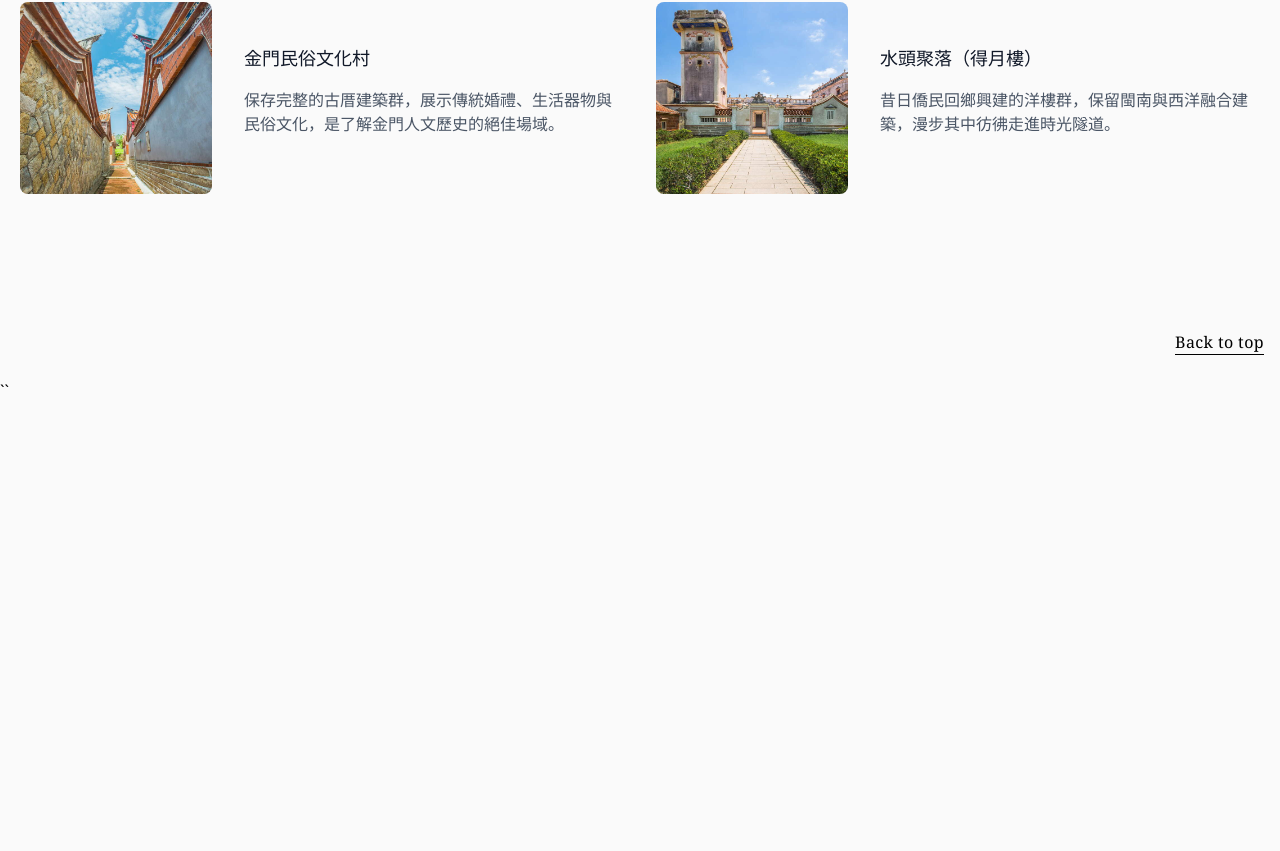
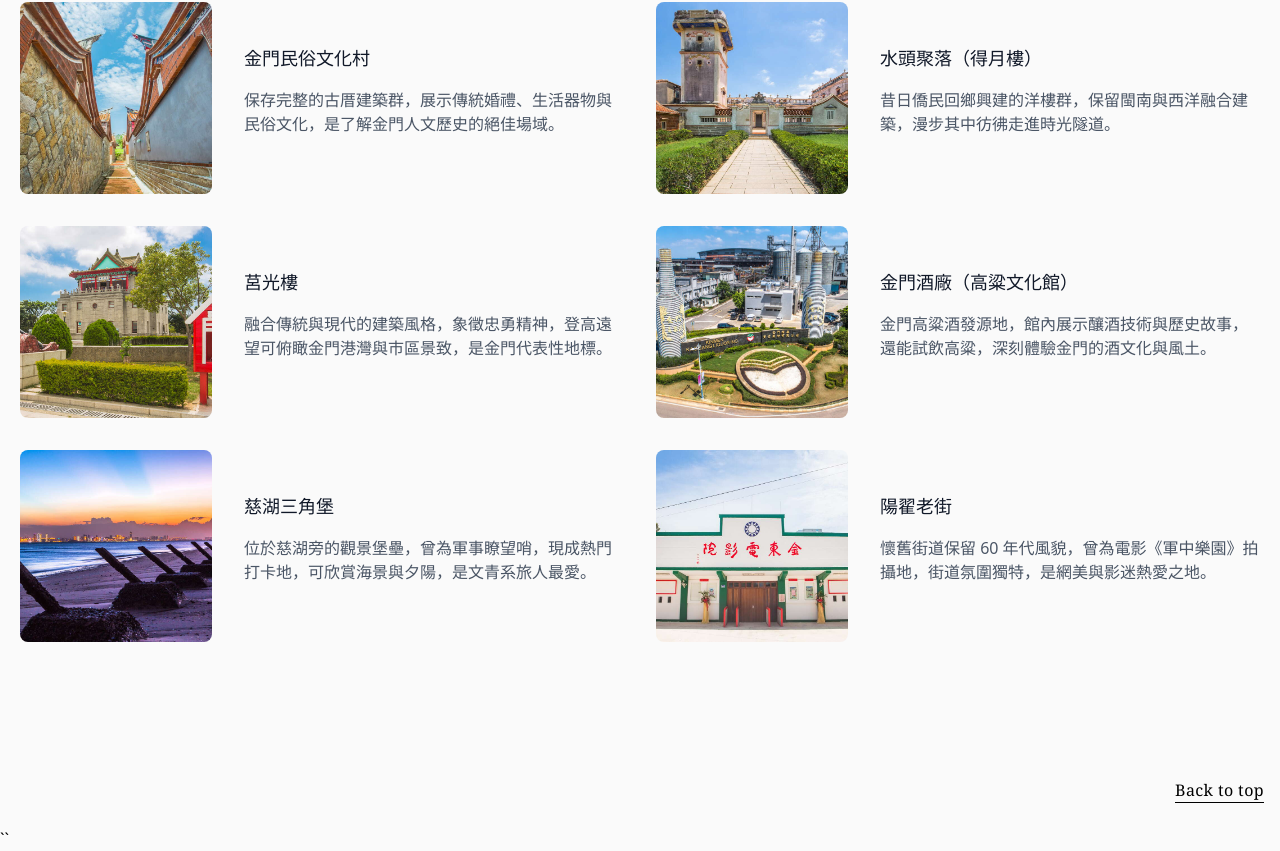
Before and after one commit to Alyson-Hsieh/Ludao-Hotel, a Vue app: page /sights in a window 1280 px wide. Shown: the part 1019-1870 px from the top of the page. Before the commit the page ends 1422 px from the top, so only its background shows below. Built offline with nearby package versions, Linux system fonts and the light colour scheme.

Commit message:
fix:怪東東

```diff
--- a/package.json
+++ b/package.json
@@ -21,6 +21,7 @@
     "@vitejs/plugin-vue": "^5.2.3",
     "eslint": "^9.22.0",
     "eslint-plugin-vue": "~10.0.0",
+    "gh-pages": "^6.3.0",
     "globals": "^16.0.0",
     "vite": "^6.2.4",
     "vite-plugin-vue-devtools": "^7.7.2"
--- a/src/views/Contact.vue
+++ b/src/views/Contact.vue
@@ -3,10 +3,15 @@ import Footer from "@/components/Footer.vue";
 </script>
 
 <template>
+    <div class="flex flex-col text-center w-full mt-20 mb-8">
+    <h1 class="text-3xl font-medium title-font  text-gray-900 tracking-widest font-serif">
+      聯絡我們
+    </h1>
+  </div>
   <section class="text-gray-600 body-font relative">
-    <div class="container px-5 py-24 mx-auto">
+    <div class="container px-5 pb-24 mx-auto">
       <div class="flex flex-col text-center w-full mb-12">
-        <h1 class="sm:text-3xl text-2xl font-medium title-font mb-4 text-gray-900">聯絡我們</h1>
+        <!-- <h1 class="sm:text-3xl text-2xl font-medium title-font mb-4 text-gray-900">聯絡我們</h1> -->
         <p class="lg:w-2/3 mx-auto leading-relaxed text-base">
           請留下您的寶貴意見，您的回饋是我們前進的動力。
         </p>
--- a/src/views/RoomInfo.vue
+++ b/src/views/RoomInfo.vue
@@ -9,8 +9,13 @@ import r4 from "@/assets/images/r4.jpg";
 </script>
 
 <template>
+      <div class="flex flex-col text-center w-full my-20 ">
+    <h1 class="text-3xl font-medium title-font  text-gray-900 tracking-widest font-serif">
+      客房介紹
+    </h1>
+  </div>
   <section class="text-gray-600 body-font">
-  <div class="container px-5 py-24 mx-auto">
+  <div class="container px-5 pb-24 mx-auto">
     <div class="flex flex-wrap justify-center -mx-4 -mb-10 text-center">
       <div class="sm:w-1/2 mb-10 px-4">
         <div class="rounded-lg h-64 overflow-hidden">
--- a/src/views/Sights.vue
+++ b/src/views/Sights.vue
@@ -13,9 +13,9 @@ import s4 from "@/assets/images/慈湖.jpg";
 <template>
   <section class="text-gray-600 body-font">
     <div class="container px-5 py-24 mx-auto">
-      <div class="flex flex-col text-center w-full mb-20">
-        <h1 class="text-3xl font-medium title-font mb-4 text-gray-900 tracking-widest">周邊景點</h1>
-        <p class="lg:w-2/3 mx-auto leading-relaxed text-2xl">
+      <div class="flex flex-col text-center w-full mb-20 ">
+        <h1 class="text-3xl font-medium title-font mb-4 text-gray-900 tracking-widest font-serif">周邊景點</h1>
+        <p class="lg:w-2/3 mx-auto leading-relaxed text-2xl font-serif">
           探索金門，漫遊閩南建築群的歲月記憶
         </p>
       </div>
@@ -161,6 +161,77 @@ import s4 from "@/assets/images/慈湖.jpg";
             </div>
           </div>
         </div>
+        <div class="p-4 lg:w-1/2">
+          <div
+            class="h-full flex sm:flex-row flex-col items-center sm:justify-start justify-center text-center sm:text-left"
+          >
+            <img
+              alt="team"
+              class="flex-shrink-0 rounded-lg w-48 h-48 object-cover object-center sm:mb-0 mb-4"
+              :src="s2"
+            />
+            <div class="flex-grow sm:pl-8">
+              <p class="title-font font-medium text-lg text-gray-900 mb-4">莒光樓</p>
+              <p class="mb-4">
+                融合傳統與現代的建築風格，象徵忠勇精神，登高遠望可俯瞰金門港灣與市區景致，是金門代表性地標。
+              </p>
+            </div>
+          </div>
+        </div>
+        <div class="p-4 lg:w-1/2">
+          <div
+            class="h-full flex sm:flex-row flex-col items-center sm:justify-start justify-center text-center sm:text-left"
+          >
+            <img
+              alt="team"
+              class="flex-shrink-0 rounded-lg w-48 h-48 object-cover object-center sm:mb-0 mb-4"
+              :src="s3"
+            />
+            <div class="flex-grow sm:pl-8">
+              <p class="title-font font-medium text-lg text-gray-900 mb-4">
+                金門酒廠（高粱文化館）
+              </p>
+              <p class="mb-4">
+                金門高粱酒發源地，館內展示釀酒技術與歷史故事，還能試飲高粱，深刻體驗金門的酒文化與風土。
+              </p>
+            </div>
+          </div>
+        </div>
+        <div class="p-4 lg:w-1/2">
+          <div
+            class="h-full flex sm:flex-row flex-col items-center sm:justify-start justify-center text-center sm:text-left"
+          >
+            <img
+              alt="team"
+              class="flex-shrink-0 rounded-lg w-48 h-48 object-cover object-center sm:mb-0 mb-4"
+              :src="s4"
+            />
+            <div class="flex-grow sm:pl-8">
+              <p class="title-font font-medium text-lg text-gray-900 mb-4">慈湖三角堡</p>
+              <p class="mb-4">
+                位於慈湖旁的觀景堡壘，曾為軍事瞭望哨，現成熱門打卡地，可欣賞海景與夕陽，是文青系旅人最愛。
+              </p>
+            </div>
+          </div>
+        </div>
+        <div class="p-4 lg:w-1/2">
+          <div
+            class="h-full flex sm:flex-row flex-col items-center sm:justify-start justify-center text-center sm:text-left"
+          >
+            <img
+              alt="team"
+              class="flex-shrink-0 rounded-lg w-48 h-48 object-cover object-center sm:mb-0 mb-4"
+              :src="s5"
+            />
+            <div class="flex-grow sm:pl-8">
+              <p class="title-font font-medium text-lg text-gray-900 mb-4">陽翟老街</p>
+              <p class="mb-4">
+                懷舊街道保留 60
+                年代風貌，曾為電影《軍中樂園》拍攝地，街道氛圍獨特，是網美與影迷熱愛之地。
+              </p>
+            </div>
+          </div>
+        </div>
       </div>
     </div>
   </section>
--- a/src/views/Transportation.vue
+++ b/src/views/Transportation.vue
@@ -4,6 +4,11 @@ import Footer from "@/components/Footer.vue";
 </script>
 
 <template>
+  <div class="flex flex-col text-center w-full my-20">
+    <h1 class="text-3xl font-medium title-font mb-4 text-gray-900 tracking-widest font-serif">
+      交通指引
+    </h1>
+  </div>
   <section class="bg-white p-6 md:p-10 rounded-lg shadow-md text-gray-800 max-w-4xl mx-auto my-10">
     <div class="mb-8">
       <h2 class="text-2xl font-semibold mb-4">地理位置</h2>
--- a/vite.config.js
+++ b/vite.config.js
@@ -7,7 +7,6 @@ import tailwindcss from "@tailwindcss/vite";
 
 // https://vite.dev/config/
 export default defineConfig({
-  base: "/Ludao-Hotel/", // 重點就是這行！
   plugins: [vue(), vueDevTools(), tailwindcss()],
   resolve: {
     alias: {
```
